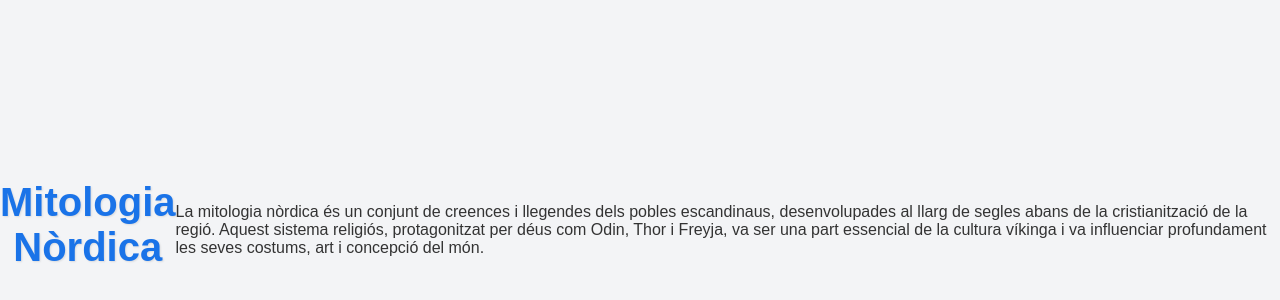
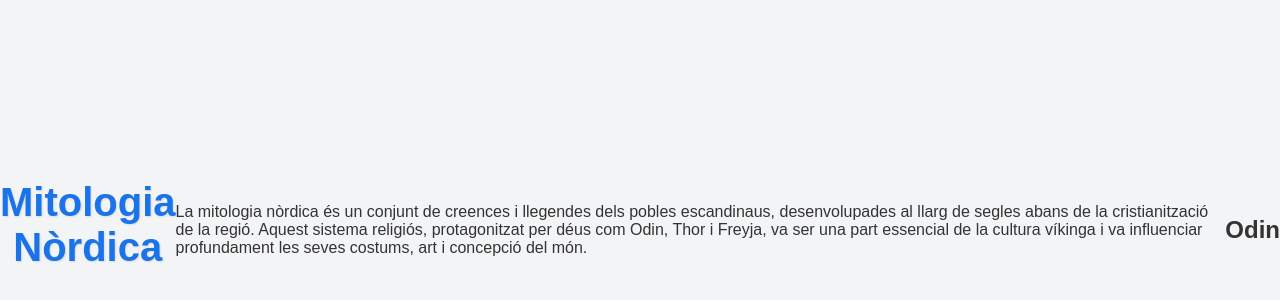
Before and after one commit to mtp-cirvianum/hellogit-Arlet, a plain HTML site: page index.html in a window 1280 px wide. Shown: the part 170-470 px from the top of the page. Drawn offline with Linux system fonts and the light colour scheme.

Commit message:
Nova Linea 2

```diff
--- a/index.html
+++ b/index.html
@@ -9,5 +9,6 @@
 <body>
     <h1>Mitologia Nòrdica</h1>
     <p>La mitologia nòrdica és un conjunt de creences i llegendes dels pobles escandinaus, desenvolupades al llarg de segles abans de la cristianització de la regió. Aquest sistema religiós, protagonitzat per déus com Odin, Thor i Freyja, va ser una part essencial de la cultura víkinga i va influenciar profundament les seves costums, art i concepció del món.</p>
+    <h2>Odin</h2>
 </body>
 </html>
```
